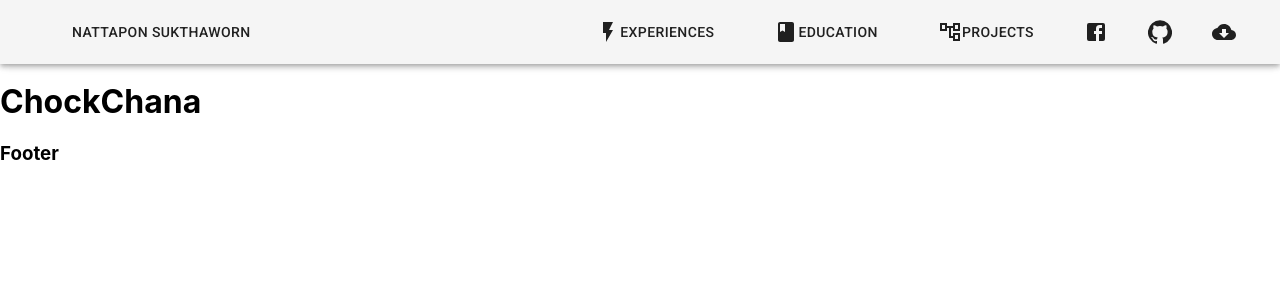
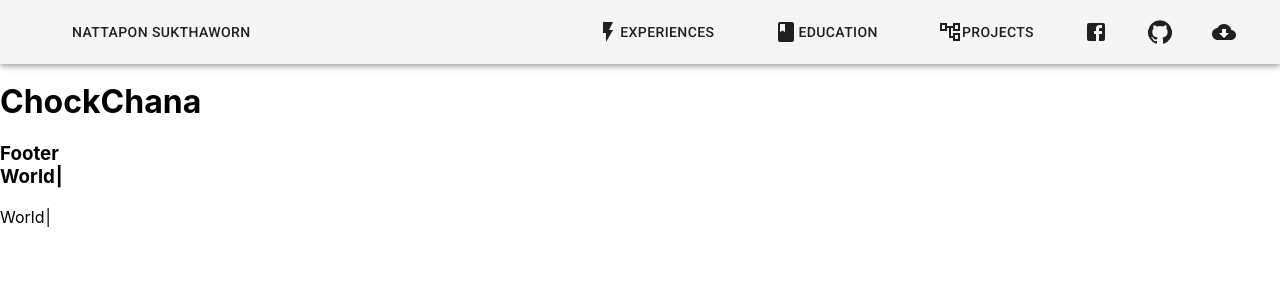
Before and after one commit to Nattapon33998/Resume, a React (Create React App) app: page /chock in a window 1280 px wide. Shown: the top 300 px of the page. Built offline with nearby package versions, Linux system fonts and the light colour scheme.

Commit message:
test typing

```diff
--- a/package.json
+++ b/package.json
@@ -3,6 +3,7 @@
   "version": "0.1.0",
   "private": true,
   "dependencies": {
+    "@deadcoder0904/react-typical": "^0.1.2",
     "@material-ui/core": "^4.12.2",
     "@material-ui/icons": "^4.11.2",
     "@testing-library/jest-dom": "^5.11.4",
@@ -13,6 +14,7 @@
     "react-dom": "^17.0.2",
     "react-router-dom": "^5.2.0",
     "react-scripts": "4.0.3",
+    "typewriter-effect": "^2.18.0",
     "web-vitals": "^1.0.1"
   },
   "scripts": {
--- a/src/Components/Footer.js
+++ b/src/Components/Footer.js
@@ -1,9 +1,33 @@
 import React from "react";
+import Typewriter from "typewriter-effect";
 
 const Footer = () => {
   return (
     <div>
-      <h3>Footer</h3>
+      <h3>
+        Footer
+        {
+          <Typewriter
+            options={{
+              strings: ["Hello", "World"],
+              pauseFor: 2000,
+              autoStart: true,
+              loop: true,
+            }}
+          />
+        }
+      </h3>
+      <Typewriter
+        options={{
+          strings: ["Hello", "World"],
+          pauseFor: 2000,
+          autoStart: true,
+          loop: true,
+        }}
+        // onInit={(typewriter) => {
+        //   typewriter.typeString("Nattapon").pauseFor(2000).deleteAll().start();
+        // }}
+      />
     </div>
   );
 };
--- a/src/Pages/Main.js
+++ b/src/Pages/Main.js
@@ -22,6 +22,9 @@ const Main = () => {
     <div>
       <div>
         <img src={bg} className={classes.mainBg} />
+        {/* <div className={classes.textOnBg}>
+          <h1 justify="center">Nattapon</h1>
+        </div> */}
         <div className={classes.cover}>
           <Grid container justifyContent="center">
             <Grid item>
--- a/src/Styles/mainStyle.js
+++ b/src/Styles/mainStyle.js
@@ -9,6 +9,13 @@ const mainStyle = {
     margin: "-400px 30px 0px",
     borderRadius: "6px",
     boxShadow: "0 16px 24px 2px rgba(0, 0, 0, 0.14)",
+  },
+  textOnBg: {
+    position: "relative",
+    zIndex: "5",
+    margin: "-100px 30px 0px",
+    // borderRadius: "6px",
+    // boxShadow: "0 16px 24px 2px rgba(0, 0, 0, 0.14)",
   },
   imgFluid: {
     maxWidth: "100%",
```
Also changed, not shown: src/logo.svg (deleted), 1 other file (tests, documents, lock files or other folders).
